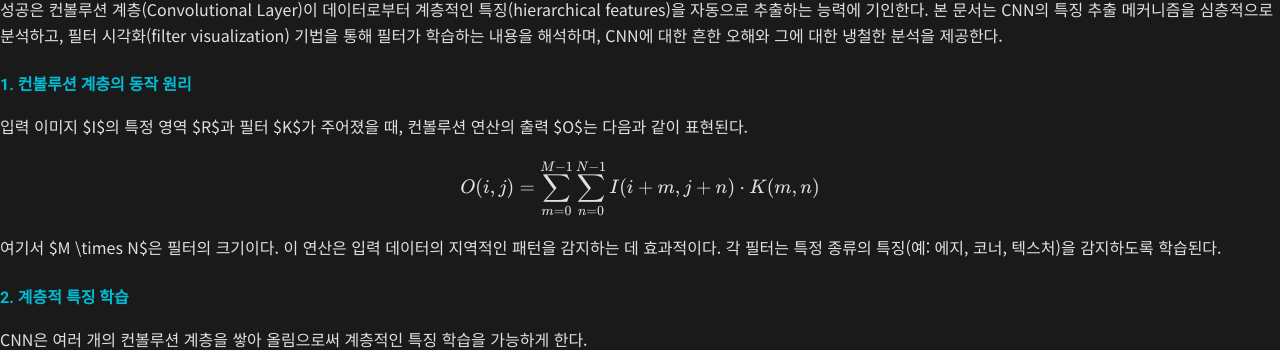
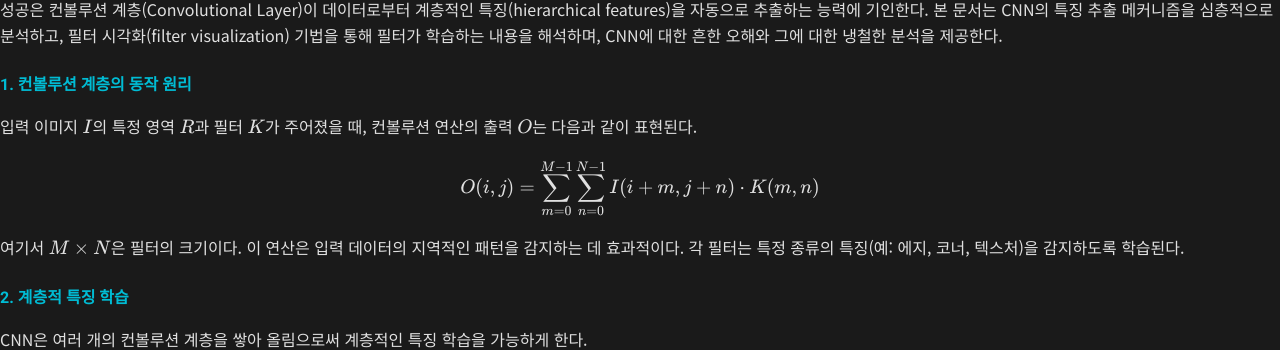
Before and after one commit to PaperPlanning/PaperPlanning.github.io, a Jekyll site: the page built from _posts/2025-08-07-인공지능-컨볼루션-신경망-CNN-특징-추출.md, in a window 1280 px wide. Shown: the part 536-886 px from the top of the page. Built offline with Jekyll 4.4.1, drawn with Linux system fonts in a browser that asks for light colours; formulas are drawn with MathJax 3.

```diff
--- a/_config.yml
+++ b/_config.yml
@@ -14,6 +14,7 @@ kramdown:
   syntax_highlighter: rouge
   syntax_highlighter_opts:
     block_html: true
+  parse_block_html: true
 plugins:
   - jekyll-feed
   - jekyll-seo-tag
--- a/_layouts/default.html
+++ b/_layouts/default.html
@@ -9,33 +9,8 @@
     <script type="text/x-mathjax-config">
       MathJax.Hub.Config({
         tex2jax: {
-          inlineMath: [['
-<body>
-    {% include header.html %}
-
-    <main class="page-content">
-        <div class="wrapper">
-            {{ content }}
-        </div>
-    </main>
-
-    {% include footer.html %}
-</body>
-</html>
-,'
-<body>
-    {% include header.html %}
-
-    <main class="page-content">
-        <div class="wrapper">
-            {{ content }}
-        </div>
-    </main>
-
-    {% include footer.html %}
-</body>
-</html>
-], ['\\(','\\)']],
+          inlineMath: [['$','$'], ['\\(','\\)']],
+          displayMath: [['\[','\]'], ['$$','$$']],
           processEscapes: true
         },
         "HTML-CSS": { preferredFont: "TeX", availableFonts: ["STIX","TeX"] }
```
